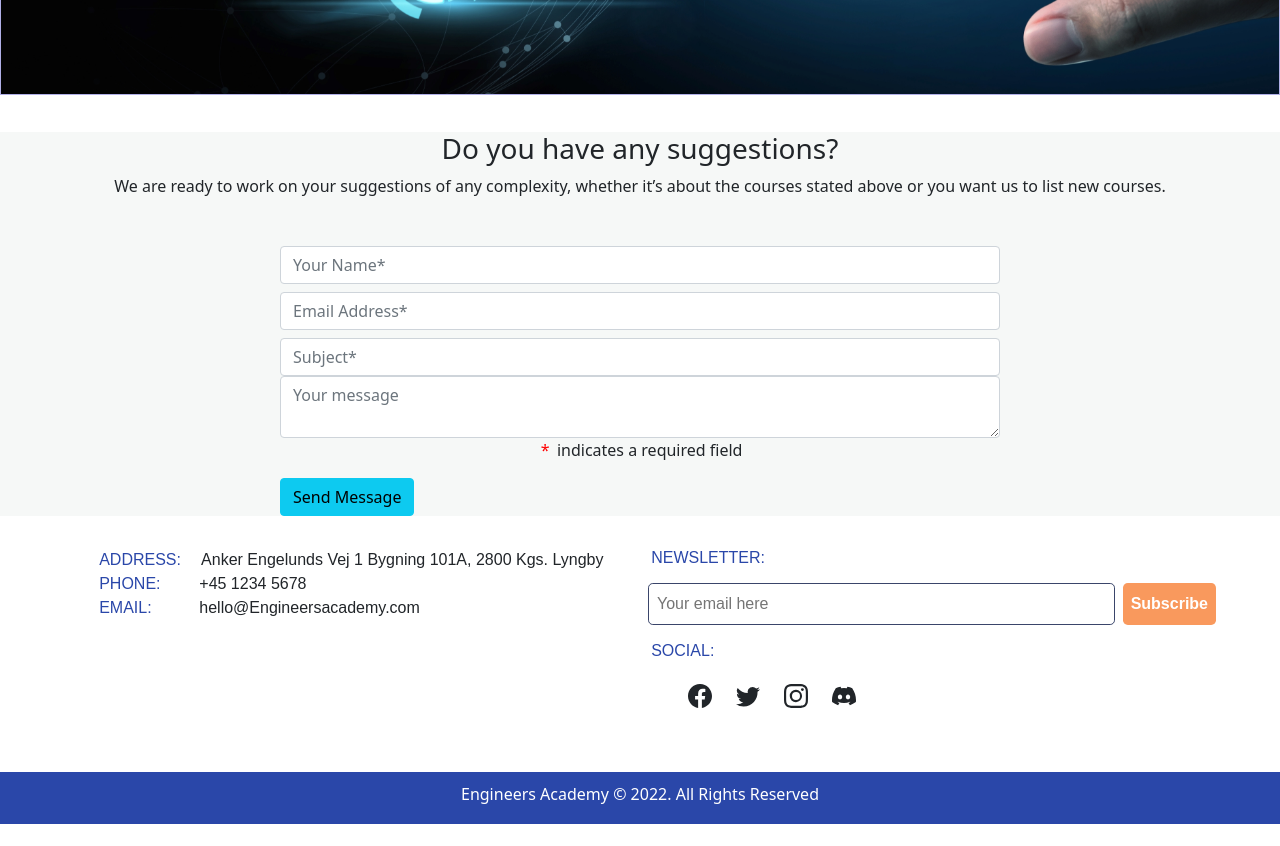
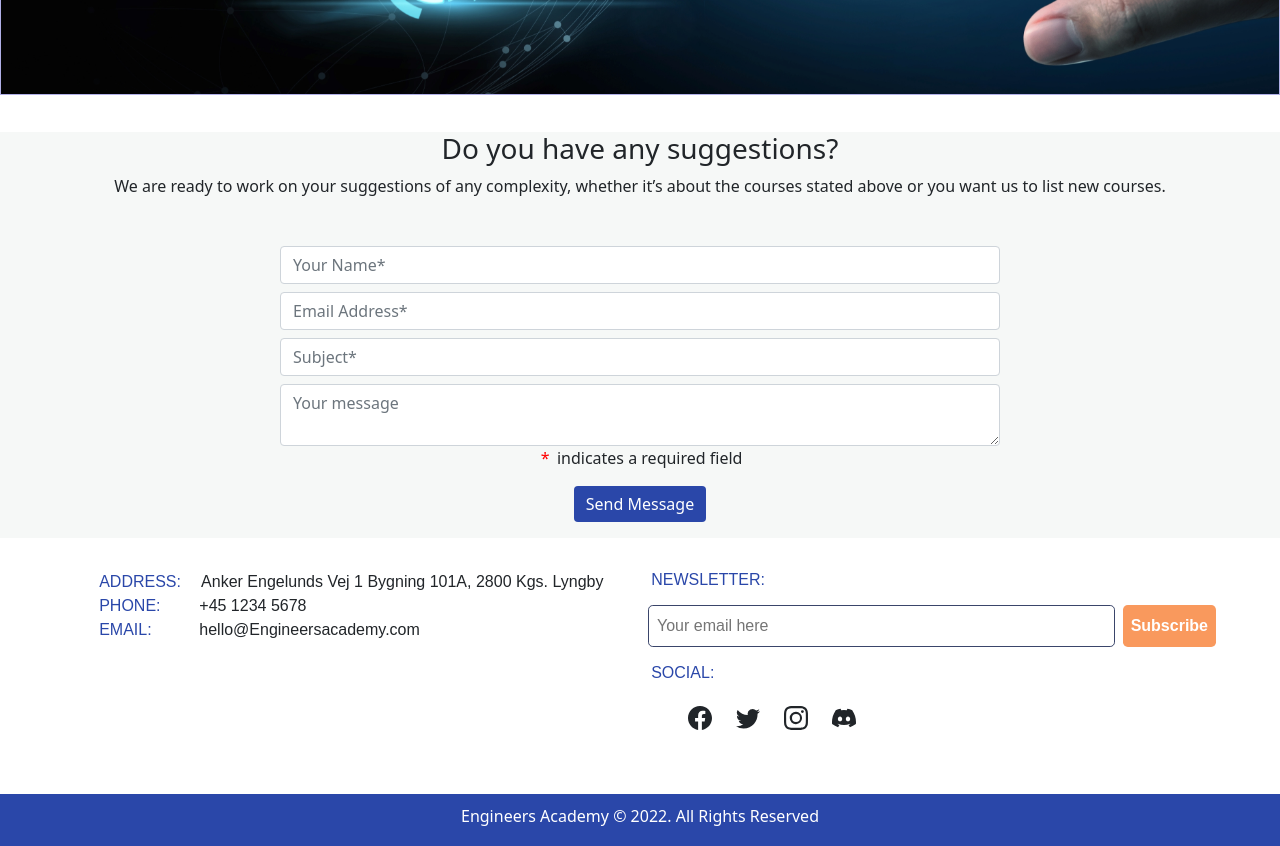
Before and after one commit to digitalbangash1/Project-FrontEnd, a React (Create React App) app: page / in a window 1280 px wide. Shown: the part 1960-2806 px from the top of the page. Before the commit the page ends 2784 px from the top, so only its background shows below. Built offline with nearby package versions, Linux system fonts and the light colour scheme.

Commit message:
Update to ContacUs component

```diff
--- a/src/components/ContactUs/ContactUs.css
+++ b/src/components/ContactUs/ContactUs.css
@@ -1,5 +1,6 @@
 #ContactForm{
     background-color:#f6f8f7;
+    align-items:center;
 }
 
 #text{
@@ -12,6 +13,11 @@ mark.red{
     }
 
 #MsgBtn{
-
-
+text-align: center;
+background-color: #2a47a9;
+color: white;
+border: black 1px;
+display: block;
+margin: auto;
+margin-bottom: 1rem;
 }
--- a/src/components/ContactUs/ContactUs.js
+++ b/src/components/ContactUs/ContactUs.js
@@ -36,7 +36,7 @@ export default function ContactUs() {
             <div className="col-8 form-group pt-2 mx-auto">
               <input type="text" className="form-control" placeholder="Subject*" name="subject" />
             </div>
-            <div className="col-8 form-group mx-auto">
+            <div className="col-8 form-group pt-2 mx-auto">
               <textarea className="form-control" id="" cols="30" row="8" placeholder="Your message" name="message"></textarea>
             </div>
             <div id="text"><mark class="red">*</mark> indicates a required field</div>
```
